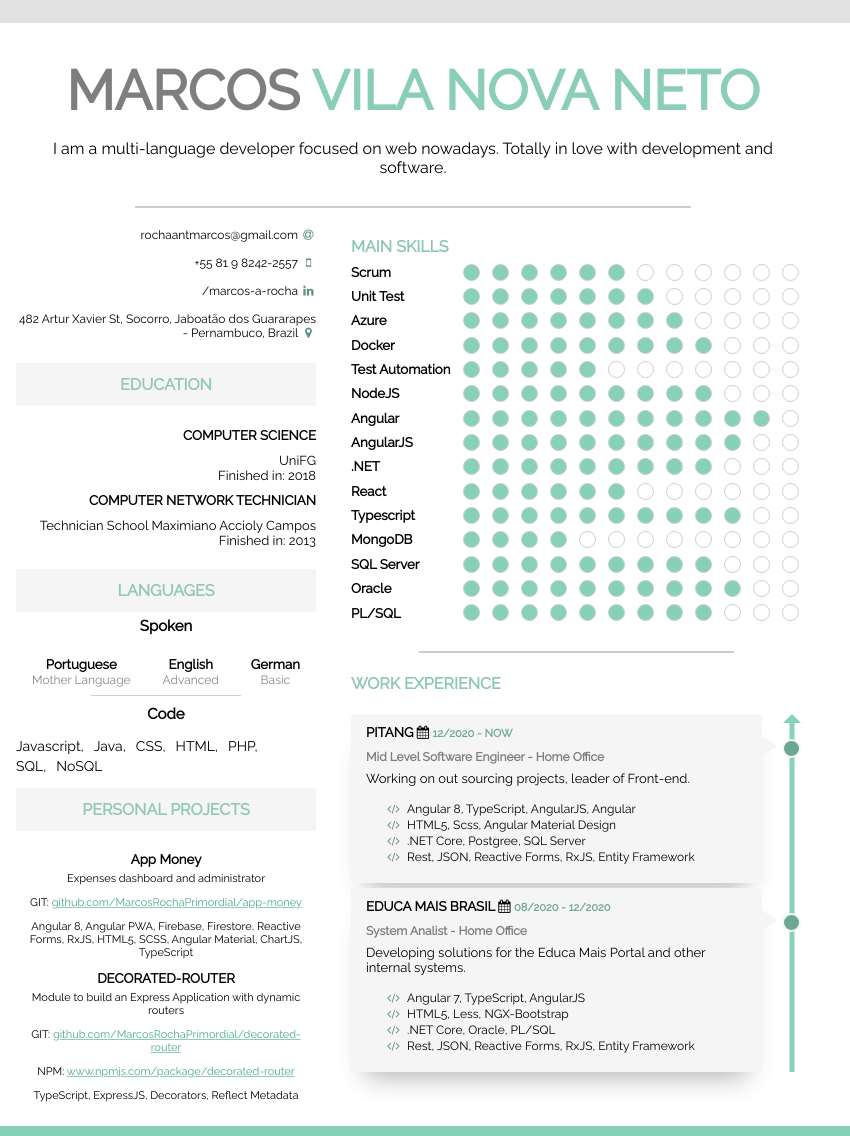
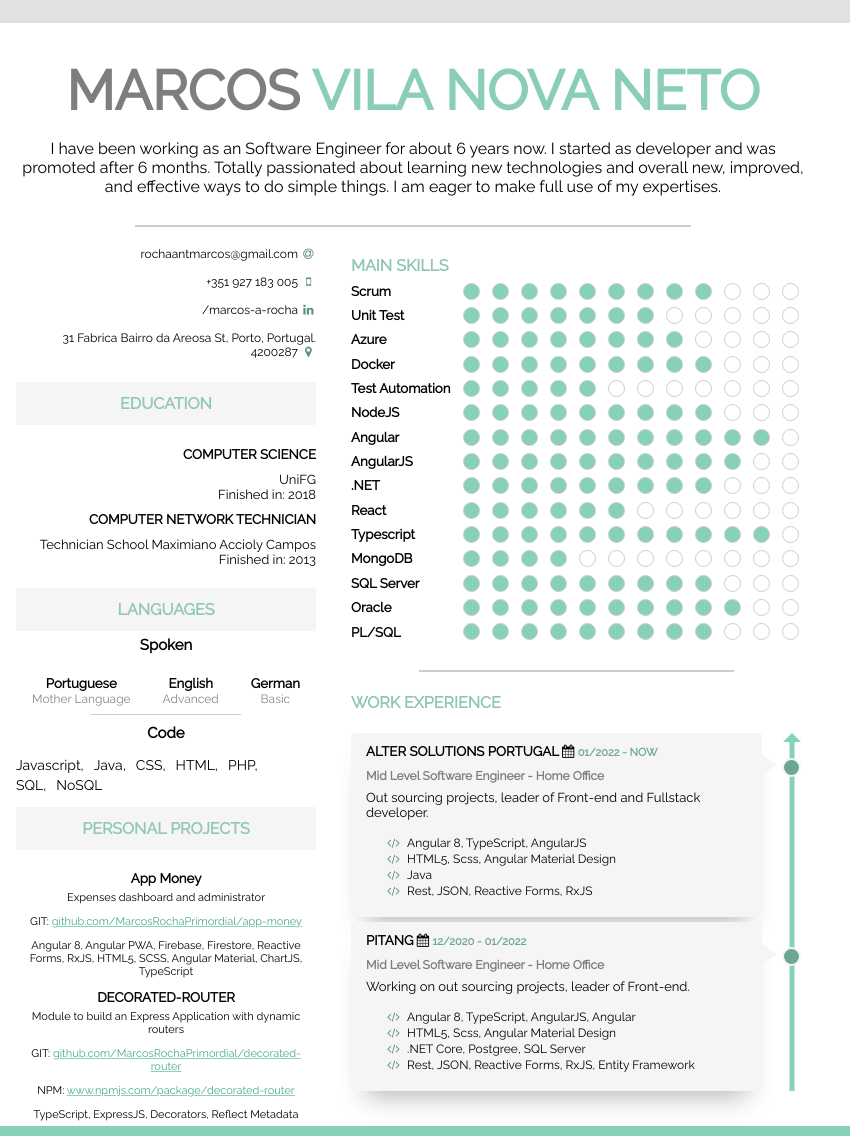
Before and after one commit to MarcosRochaPrimordial/curr-culo, a plain HTML site: page index.html in a window 1280 px wide. Shown: the part 17-1153 px from the top of the page, without its empty margins (0-850 px from the left). Drawn offline with Linux system fonts and the light colour scheme.

Commit message:
Update Oct 2022 - english

```diff
--- a/index.html
+++ b/index.html
@@ -15,8 +15,7 @@
                 <p id="name">marcos</p>&nbsp;&nbsp;&nbsp;<p id="last-name">vila nova neto</p>
             </div>
             <div class="presentation-text">
-                <p>I am a multi-language developer focused on web nowadays. Totally in love with development and
-                    software.</p>
+                <p>I have been working as an Software Engineer for about 6 years now. I started as developer and was promoted after 6 months. Totally passionated about learning new technologies and overall new, improved, and effective ways to do simple things. I am eager to make full use of my expertises.</p>
             </div>
         </div>
         <hr class="divisor">
@@ -24,9 +23,9 @@
             <div class="left-column">
                 <div class="contacts">
                     <p>rochaantmarcos@gmail.com <i class="fa fa-at icon"></i></p>
-                    <p>+55 81 9 8242-2557 <i class="fa fa-mobile icon"></i></p>
+                    <p>+351 927 183 005 <i class="fa fa-mobile icon"></i></p>
                     <p>/marcos-a-rocha <i class="fa fa-linkedin icon"></i></p>
-                    <p>482 Artur Xavier St, Socorro, Jaboatão dos Guararapes - Pernambuco, Brazil <i
+                    <p>31 Fabrica Bairro da Areosa St, Porto, Portugal. 4200287 <i
                             class="fa fa-map-marker icon"></i></p>
                 </div>
                 <div class="session">
@@ -106,9 +105,9 @@
                         <div class="point fill"></div>
                         <div class="point fill"></div>
                         <div class="point fill"></div>
-                        <div class="point"></div>
-                        <div class="point"></div>
-                        <div class="point"></div>
+                        <div class="point fill"></div>
+                        <div class="point fill"></div>
+                        <div class="point fill"></div>
                         <div class="point"></div>
                         <div class="point"></div>
                         <div class="point"></div>
@@ -260,7 +259,7 @@
                         <div class="point fill"></div>
                         <div class="point fill"></div>
                         <div class="point fill"></div>
-                        <div class="point"></div>
+                        <div class="point fill"></div>
                         <div class="point"></div>
                     </div>
                     <div class="item">
@@ -333,9 +332,29 @@
                             <div class="timeline-img"></div>
                             <div class="timeline-content">
                                 <div class="session-item">
+                                    <h5>Alter Solutions Portugal <i class="fa fa-calendar"></i> <span class="calendar">01/2022
+                                            -
+                                            NOW</span></h5>
+                                    <h6>Mid Level Software Engineer - Home Office</h6>
+                                    <p>Out sourcing projects, leader of Front-end and Fullstack developer.</p>
+                                    <ul>
+                                        <li><i class="fa fa-code icon"></i> &nbsp;Angular 8, TypeScript, AngularJS</li>
+                                        <li><i class="fa fa-code icon"></i> &nbsp;HTML5, Scss, Angular Material Design
+                                        </li>
+                                        <li><i class="fa fa-code icon"></i> &nbsp;Java</li>
+                                        <li><i class="fa fa-code icon"></i> &nbsp;Rest, JSON,
+                                            Reactive Forms, RxJS</li>
+                                    </ul>
+                                </div>
+                            </div>
+                        </div>
+                        <div class="timeline-item">
+                            <div class="timeline-img"></div>
+                            <div class="timeline-content">
+                                <div class="session-item">
                                     <h5>pitang <i class="fa fa-calendar"></i> <span class="calendar">12/2020
                                             -
-                                            NOW</span></h5>
+                                            01/2022</span></h5>
                                     <h6>Mid Level Software Engineer - Home Office</h6>
                                     <p>Working on out sourcing projects, leader of Front-end.</p>
                                     <ul>
@@ -344,25 +363,6 @@
                                         <li><i class="fa fa-code icon"></i> &nbsp;HTML5, Scss, Angular Material Design
                                         </li>
                                         <li><i class="fa fa-code icon"></i> &nbsp;.NET Core, Postgree, SQL Server</li>
-                                        <li><i class="fa fa-code icon"></i> &nbsp;Rest, JSON,
-                                            Reactive Forms, RxJS, Entity Framework</li>
-                                    </ul>
-                                </div>
-                            </div>
-                        </div>
-                        <div class="timeline-item">
-                            <div class="timeline-img"></div>
-                            <div class="timeline-content">
-                                <div class="session-item">
-                                    <h5>educa mais brasil <i class="fa fa-calendar"></i> <span class="calendar">08/2020
-                                            -
-                                            12/2020</span></h5>
-                                    <h6>System Analist - Home Office</h6>
-                                    <p>Developing solutions for the Educa Mais Portal and other internal systems.</p>
-                                    <ul>
-                                        <li><i class="fa fa-code icon"></i> &nbsp;Angular 7, TypeScript, AngularJS</li>
-                                        <li><i class="fa fa-code icon"></i> &nbsp;HTML5, Less, NGX-Bootstrap</li>
-                                        <li><i class="fa fa-code icon"></i> &nbsp;.NET Core, Oracle, PL/SQL</li>
                                         <li><i class="fa fa-code icon"></i> &nbsp;Rest, JSON,
                                             Reactive Forms, RxJS, Entity Framework</li>
                                     </ul>
@@ -403,6 +403,25 @@
                 <div class="work-xp">
                     <h4>work experience</h4>
                     <div class="session session-2">
+                        <div class="timeline-item">
+                            <div class="timeline-img"></div>
+                            <div class="timeline-content">
+                                <div class="session-item">
+                                    <h5>educa mais brasil <i class="fa fa-calendar"></i> <span class="calendar">08/2020
+                                            -
+                                            12/2020</span></h5>
+                                    <h6>System Analist - Home Office</h6>
+                                    <p>Developing solutions for the Educa Mais Portal and other internal systems.</p>
+                                    <ul>
+                                        <li><i class="fa fa-code icon"></i> &nbsp;Angular 7, TypeScript, AngularJS</li>
+                                        <li><i class="fa fa-code icon"></i> &nbsp;HTML5, Less, NGX-Bootstrap</li>
+                                        <li><i class="fa fa-code icon"></i> &nbsp;.NET Core, Oracle, PL/SQL</li>
+                                        <li><i class="fa fa-code icon"></i> &nbsp;Rest, JSON,
+                                            Reactive Forms, RxJS, Entity Framework</li>
+                                    </ul>
+                                </div>
+                            </div>
+                        </div>
                         <div class="timeline-item">
                             <div class="timeline-img"></div>
                             <div class="timeline-content">
--- a/style.css
+++ b/style.css
@@ -233,7 +233,7 @@ ul {
 }
 
 .session-2::before {
-    height: 62%;
+    height: 70%;
 }
 
 .timeline-content::after {
```
